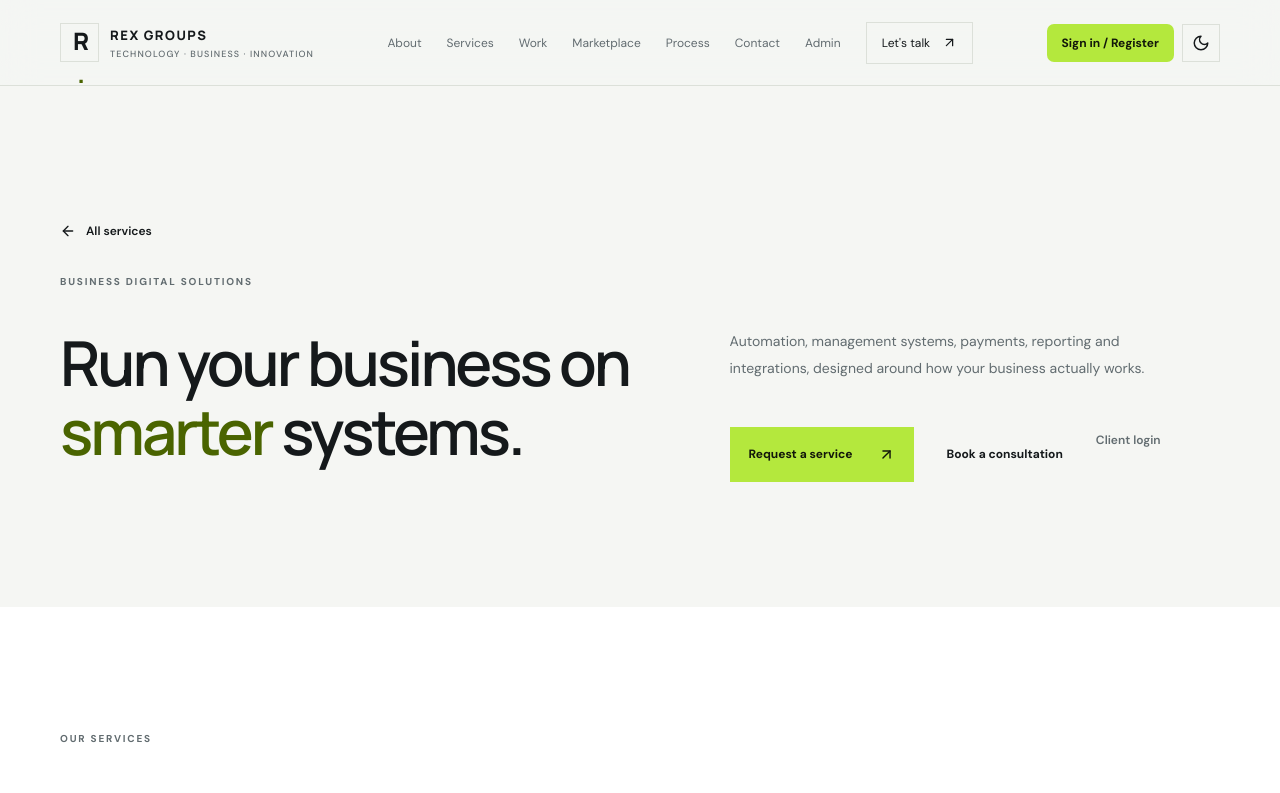
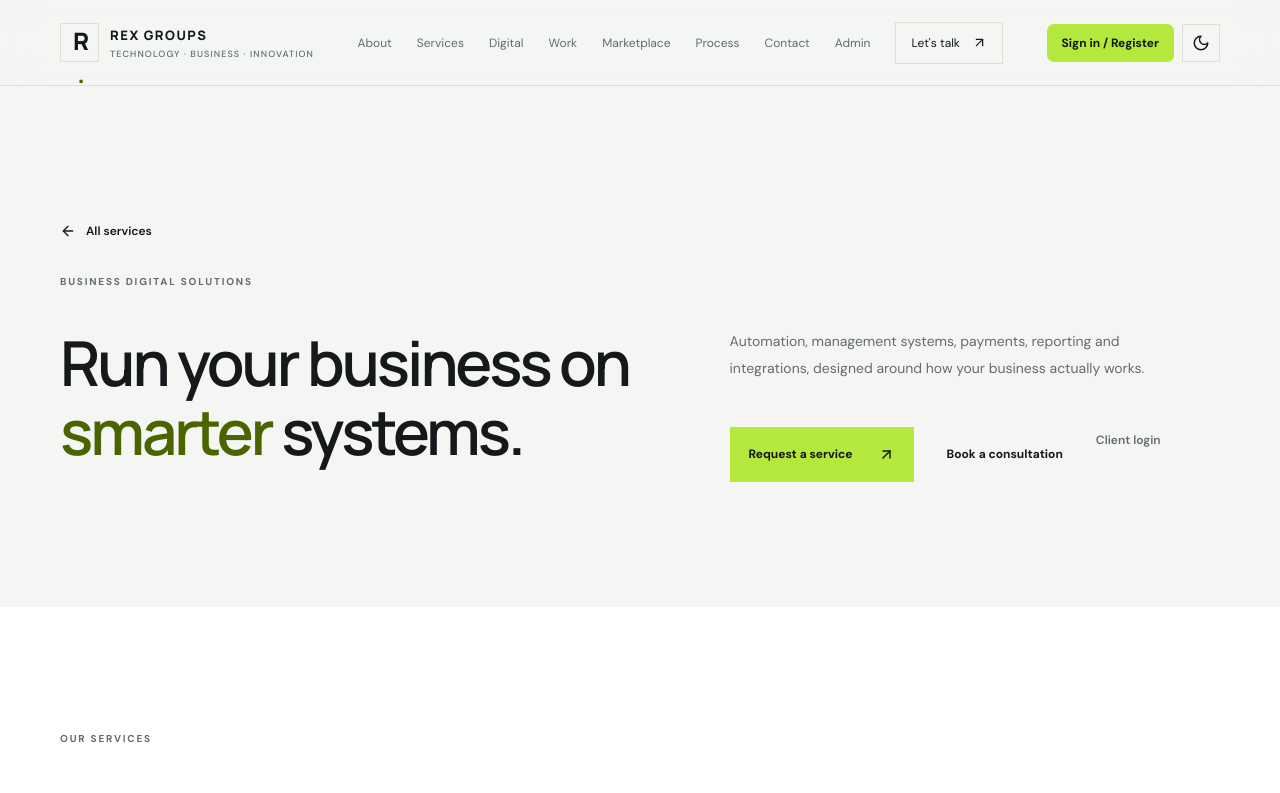
Before and after one commit to dhanielprince001-ship-it/rex-groups, a React (Vite) app: page /business-digital-solutions in a window 1280 px wide. Shown: the top 793 px of the page. Built offline with nearby package versions, Linux system fonts and the light colour scheme; no server answers; the database is empty.

Commit message:
Add 'Digital' link to NAV_LINKS

```diff
--- a/src/siteConfig.ts
+++ b/src/siteConfig.ts
@@ -19,6 +19,7 @@ export const SOCIALS = [
 export const NAV_LINKS = [
   { label: 'About', to: '/#about' },
   { label: 'Services', to: '/#services' },
+  { label: 'Digital', to: '/business-digital-solutions' },
   { label: 'Work', to: '/#work' },
   { label: 'Marketplace', to: '/marketplace' },
   { label: 'Process', to: '/#process' },
```
